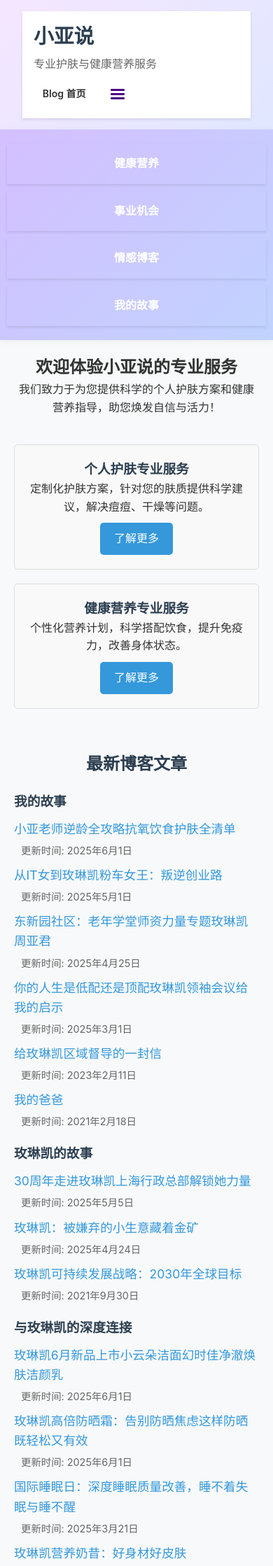
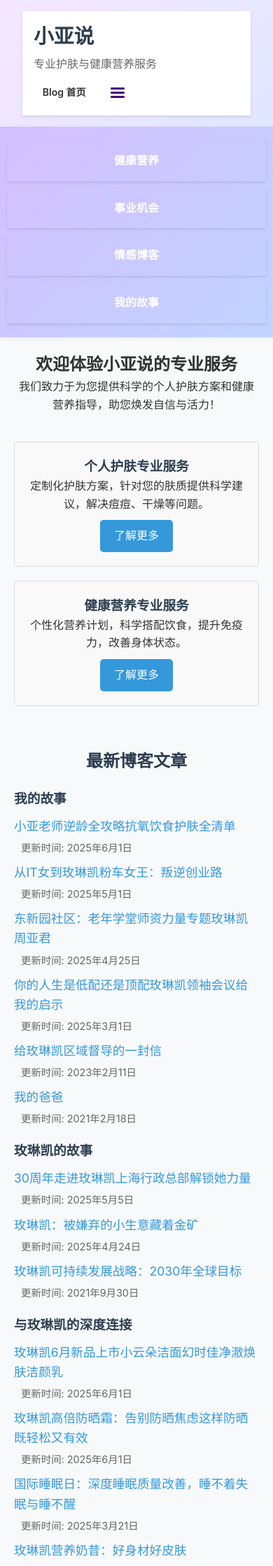
Before and after one commit to xiaoyarap/blog, a Jekyll site: the page built from index.html, in a window 390 px wide. Shown: the top 2238 px of the page at 70% size. Built offline with Jekyll 4.4.1, drawn with Linux system fonts in a browser that asks for light colours.

Commit message:
adjust mobile media style nav menu

```diff
--- a/_includes/header.html
+++ b/_includes/header.html
@@ -269,8 +269,8 @@
                 transition: background-color 0.3s ease;
                 display: flex;
                 gap: 8px;
-                min-height: 44px;
-                height: 44px;
+                min-height: 40px;
+                height: 40px;
                 box-sizing: border-box;
                 position: relative;
                 z-index: 1001;
@@ -395,8 +395,8 @@
         @media (max-width: 768px) {
             .page-link {
                 font-size: 14px;
-                padding: 10px 12px;
-                min-height: 44px;
+                padding: 6px 10px;
+                min-height: 36px;
                 text-align: left;
                 justify-content: flex-start;
             }
```
